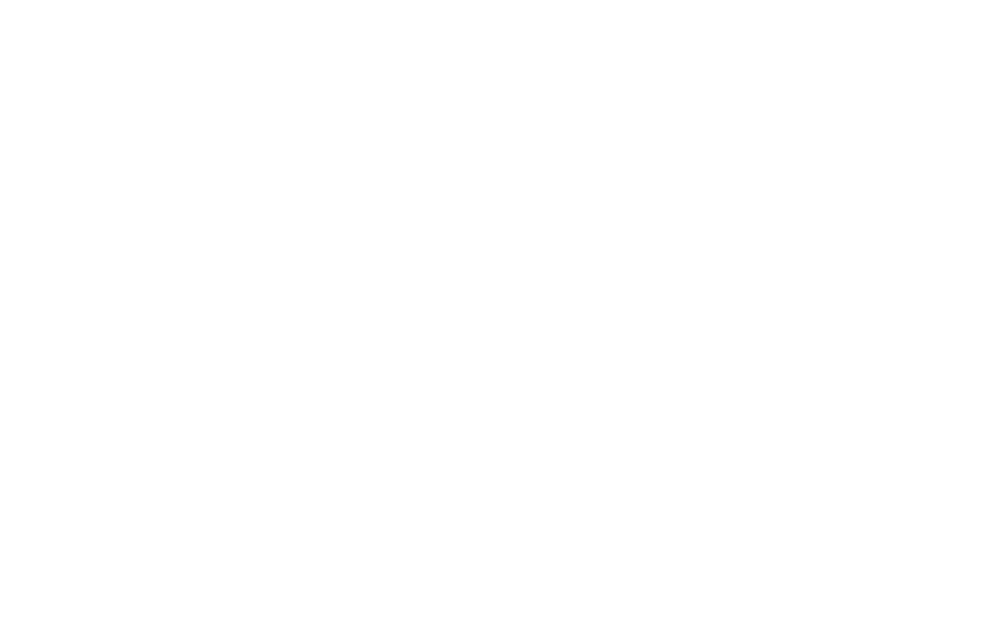
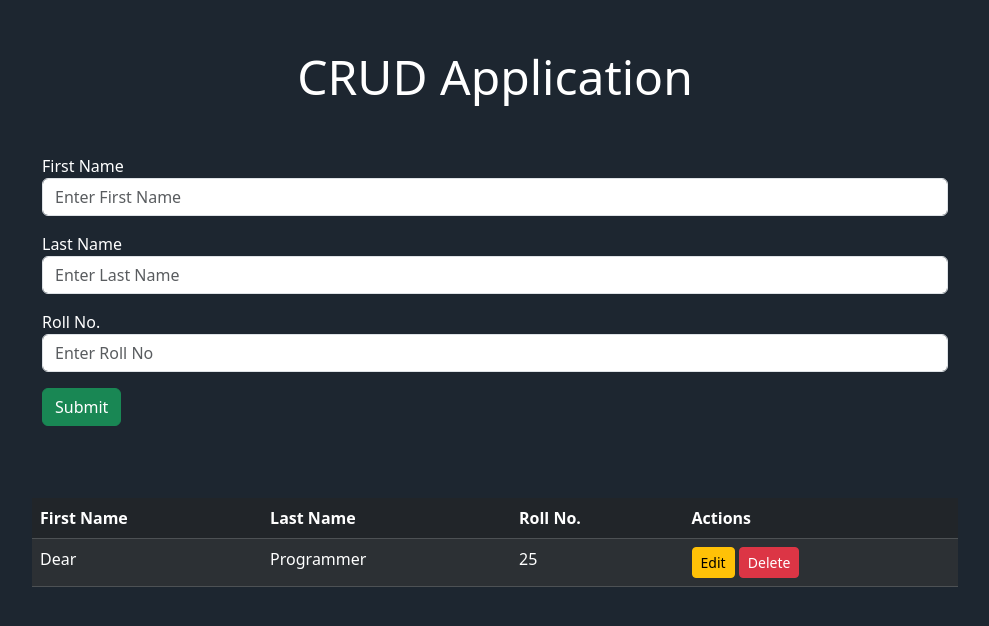
Before and after one commit to architvohra123/CRUD-app, a plain HTML site: page index.html in a window 1280 px wide. Shown: the whole page, without its empty margins (145-1134 px from the left). Drawn offline with nearby package versions, Linux system fonts and the light colour scheme.

Commit message:
completed html

```diff
--- a/index.html
+++ b/index.html
@@ -3,9 +3,61 @@
 <head>
     <meta charset="UTF-8">
     <meta name="viewport" content="width=device-width, initial-scale=1.0">
-    <title>Document</title>
+    <title>CRUD App</title>
+
+    <link href="https://cdn.jsdelivr.net/npm/bootstrap@5.3.2/dist/css/bootstrap.min.css" rel="stylesheet" integrity="sha384-T3c6CoIi6uLrA9TneNEoa7RxnatzjcDSCmG1MXxSR1GAsXEV/Dwwykc2MPK8M2HN" crossorigin="anonymous">
 </head>
-<body>
+<body style="color: white; background-color: #1d2630">
 
+    <div class="container mt-5">
+        <div class="text-center">
+            <h1 class="display-5 mb-5"><strong>CRUD Application</strong></h1>
+        </div>
+        <div class="main row justify-content-center">
+            <form action="" id="student-form" class ="row justify-content-center mb-4" autocomplete="off">
+                <div class="col-10 col-mad-8 mb-3">
+                    <label for="firstName">First Name</label>
+                    <input type="text" class="form-control" id="firstName" placeholder="Enter First Name">
+                </div>
+                <div class="col-10 col-mad-8 mb-3">
+                    <label for="lastName">Last Name</label>
+                    <input type="text" class="form-control" id="lastName" placeholder="Enter Last Name">
+                </div>
+                <div class="col-10 col-mad-8 mb-3">
+                    <label for="rollNo">Roll No.</label>
+                    <input type="text" class="form-control" id="rollNo" placeholder="Enter Roll No">
+                </div>
+                <div class="col-10 col-mad-8">
+                    <input class="btn btn-success add-btn" type="submit" value="Submit">
+                </div>
+            </form>
+            <div class="col-12 col-md-10 mt-5">
+                <table class="table table-striped table-dark">
+                    <thead>
+                        <tr>
+                            <th>First Name</th>
+                            <th>Last Name</th>
+                            <th>Roll No.</th>
+                            <th>Actions</th>
+                        </tr>
+                    </thead>
+                    <tbody class="student-list">
+                        <tr>
+                            <td>Dear</td>
+                            <td>Programmer</td>
+                            <td>25</td>
+                            <td>
+                                <a href="" class="btn btn-warning btn-sm edit">Edit</a>
+                                <a href="" class="btn btn-danger btn-sm delete">Delete</a>
+                            </td>
+                        </tr>
+                    </tbody>
+                </table>
+
+            </div>
+        </div>
+    </div>
+
+    <script src="script.js"></script>
 </body>
 </html>
```
Also changed, not shown: script.js (added), style.css (added).
